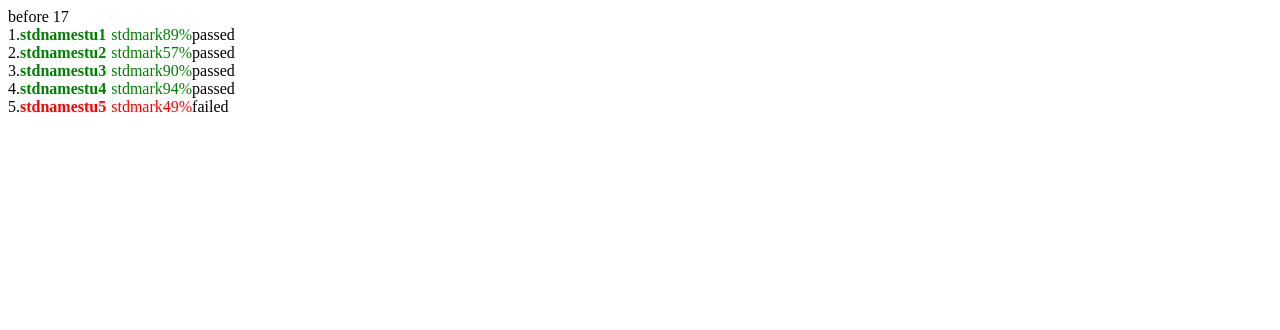
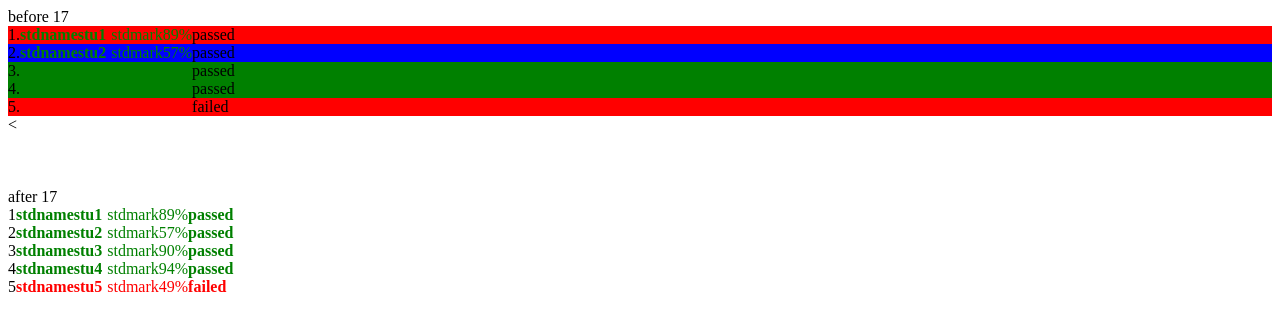
Before and after one commit to asaleh27-2003/Psut, an Angular app in the folder Frontend/HRR/: page / in a window 1280 px wide. Shown: the top 330 px of the page. Built offline with nearby package versions, Linux system fonts and the light colour scheme.

Commit message:
retrival information adout dirctives and structural d,attribute d

```diff
--- a/Frontend/HRR/src/app/app.html
+++ b/Frontend/HRR/src/app/app.html
@@ -3,33 +3,33 @@
 </div>
 <!-- structural directives :Ngif, Ng for,Ng switch -->
 <!-- Attribute directives :ng class,ng style -->
-<div *ngFor="let x of stu;index as i">
+<div appRandomColor *ngFor="let x of stu;index as i">
     <span>{{i+1}}.</span>
     <span style="margin-right: 5px;" [ngClass]="{'passed':x.mark>=50,'failed':x.mark<=49}">stdname{{x.name}}</span>
     <span [ngStyle]="{'color':x.mark>=50?'green':'red'}">stdmark{{x.mark}}%</span>
     <span *ngIf="x.mark>=50">passed</span>
     <span *ngIf="x.mark<=49">failed</span>
 </div>
-<!-- <br>
+< <br>
 <br>
 <br>
 <br>
 <div>
     after 17
-</div> -->
-<!-- @for(x of stu; track x ;let i=$index)
+</div>
+ @for(x of stu; track x ;let i=$index)
 {
 <div>
     <span>{{i+1}}</span>
-    <span style="margin-right: 5px;">stdname{{x.name}}</span>
-    <span>stdmark{{x.mark}}%</span>
+    <span style="margin-right: 5px;"[class]="x.mark>50?'passed':'failed'">stdname{{x.name}}</span>
+    <span [style.color]="x.mark>50?'green':'red'">stdmark{{x.mark}}%</span>
     @if(x.mark>50)
     {
-    <span>passed</span>
+    <span class="passed">passed</span>
     }
     @else {
 
-    <span>failed</span>
+    <span class="failed">failed</span>
     }
 </div>
-} -->
+}
--- a/Frontend/HRR/src/app/app.ts
+++ b/Frontend/HRR/src/app/app.ts
@@ -2,9 +2,10 @@ import { Component, signal } from '@angular/core';
 import { RouterOutlet } from '@angular/router';
 import { NgClass, NgIf, NgStyle, } from '@angular/common';
 import { NgFor } from '@angular/common';
+import { RandomColor} from './directives/random-color';
 @Component({
   selector: 'app-root',
-  imports: [RouterOutlet,NgIf,NgFor,NgClass,NgStyle],
+  imports: [RouterOutlet,NgIf,NgFor,NgClass,NgStyle,RandomColor],
   templateUrl: './app.html',
   styleUrl: './app.css'
 })
--- /dev/null
+++ b/Frontend/HRR/src/app/directives/random-color.ts
@@ -0,0 +1,14 @@
+import { Directive, ElementRef } from '@angular/core';
+
+@Directive({
+  selector: '[appRandomColor]',
+})
+export class RandomColor {
+
+  constructor(private element:ElementRef) {
+   const colors=["red","green","blue"];
+   let color =colors[Math.floor(Math.random()*colors.length)]
+   element.nativeElement.style.backgroundColor= color;
+   }
+
+}
```
Also changed, not shown: 1 other file (tests, documents, lock files or other folders).
